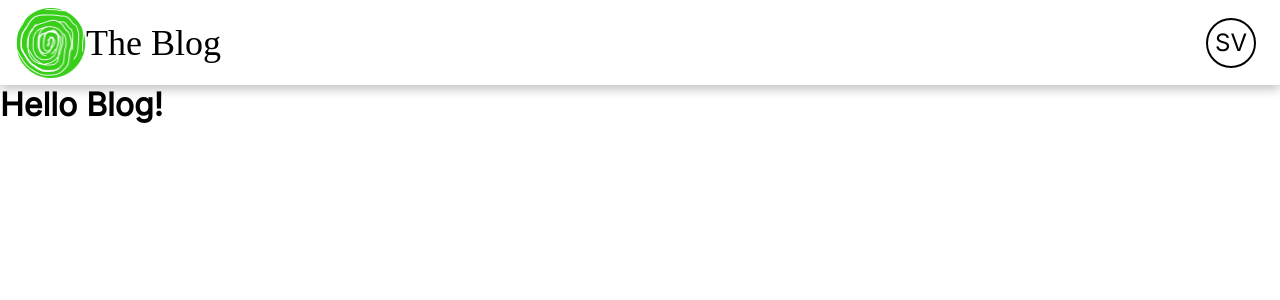
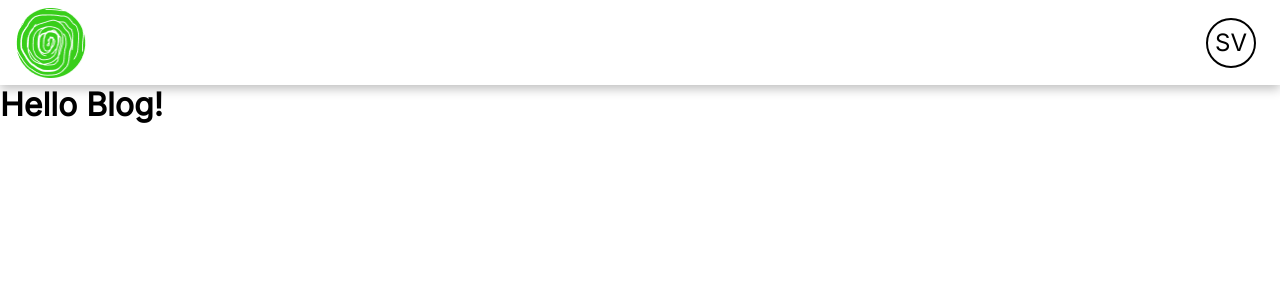
Before and after one commit to nils-nyberg/blog-express, a React (Vite) app in the folder frontend/: page / in a window 1280 px wide. Shown: the top 300 px of the page. Built offline with nearby package versions, Linux system fonts and the light colour scheme; a web font is replaced by a local one.

Commit message:
Clean up language change logic + conditional rendering for website title

```diff
--- a/frontend/src/Layout.tsx
+++ b/frontend/src/Layout.tsx
@@ -1,20 +1,26 @@
-import { Outlet } from "react-router-dom";
+import { Outlet, useLocation } from "react-router-dom";
 import { useTranslation } from "react-i18next";
 import logo from "./assets/logo.png";
 
 function Layout() {
   const { t, i18n } = useTranslation();
+  const { pathname } = useLocation();
+
+  const isPageAuth = pathname === "/auth";
+
+  const handleLanguageChange = () => {
+    i18n.changeLanguage(t("header.changeLanguage").toLowerCase());
+  };
+
   return (
     <>
       <header>
         <div className="header">
           <img className="header__logo" src={logo} alt="Logo" />
-          <h1 className="header__title">The Blog</h1>
+          {isPageAuth && <h1 className="header__title">The Blog</h1>}
           <button
             className="header__language-button"
-            onClick={() => {
-              i18n.changeLanguage(t("header.changeLanguage").toLowerCase());
-            }}
+            onClick={handleLanguageChange}
           >
             {t("header.changeLanguage")}
           </button>
```
